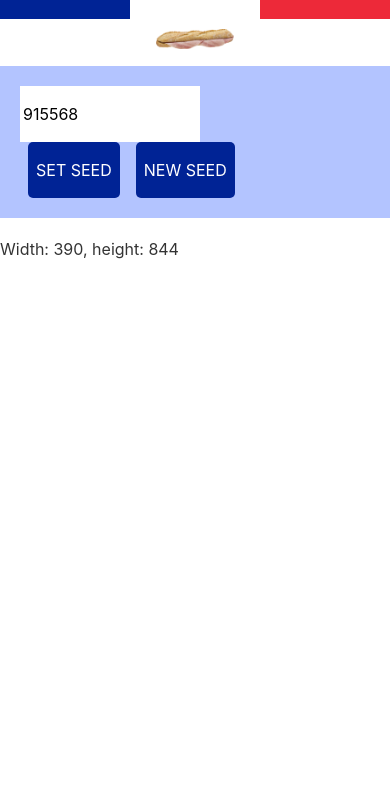
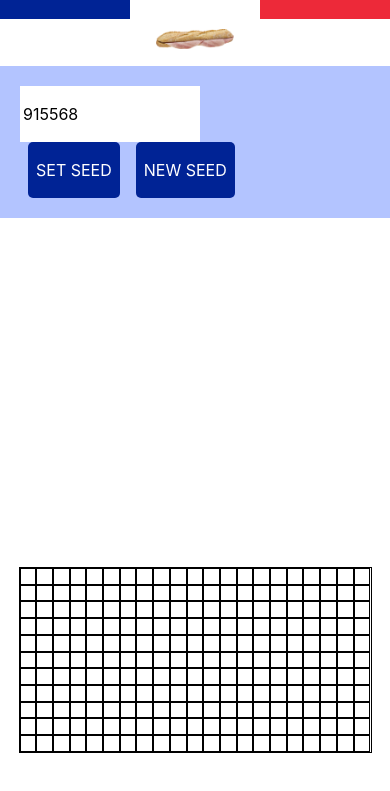
Before and after one commit to SleepyFanjo/jean-bomberman, a Gatsby site: page / in a window 390 px wide. Shown: the part 67-858 px from the top of the page. Built offline with nearby package versions, Linux system fonts and the light colour scheme; Gatsby itself is replaced by a stand-in of ours.

Commit message:
added responsive map grid display

```diff
--- a/src/components/game/GameManager.js
+++ b/src/components/game/GameManager.js
@@ -10,7 +10,8 @@ export default class GameManager extends React.Component {
   constructor (props) {
     super(props)
     this.state = {
-      open: true
+      open: true,
+      animationEnd: false
     }
 
     window.setTimeout(() => {
@@ -19,6 +20,13 @@ export default class GameManager extends React.Component {
       })
     }, 1000)
   }
+
+  handleAnimationEnd = () => {
+    this.setState({
+      animationEnd: true
+    })
+  }
+
   render () {
     return (
       <GameContext.Consumer>
@@ -26,12 +34,12 @@ export default class GameManager extends React.Component {
           game => (
             <React.Fragment>
               <SeedManager {...game}  />
-              <GameLoader open={!game.map} />
+              <GameLoader open={!game.map} onAnimationEnd={this.handleAnimationEnd} />
               {
-                game.map
+                game.map && this.state.animationEnd
                 ? <WindowSize>
                   {
-                    ({width, height}) => <MapDisplay map={game.map} width={width} height={height} />
+                    ({width, height}) => <MapDisplay gameMap={game.map} width={width} height={height} />
                   }
                 </WindowSize>
                 : null
--- a/src/components/layout/layout.css
+++ b/src/components/layout/layout.css
@@ -188,13 +188,13 @@ html {
   overflow-y: scroll;
 }
 * {
-  box-sizing: inherit;
+  box-sizing: border-box;
 }
 *:before {
-  box-sizing: inherit;
+  box-sizing: border-box;
 }
 *:after {
-  box-sizing: inherit;
+  box-sizing: border-box;
 }
 body {
   color: hsla(0, 0%, 0%, 0.8);
--- a/src/components/map/MapDisplay.js
+++ b/src/components/map/MapDisplay.js
@@ -1,11 +1,82 @@
 import React from 'react'
 import styled from 'styled-components'
 
+import * as settings from '../../settings'
+
+/*
+ * Here we make map responsive using js and computing the size on window resize event (debounced)
+ * instead of just using css % and viewport units
+ * to make items position and movements easier to manage (for collision detection, etc)
+ *
+ * @TODO: It might be possible to use css for responsiveness
+ */
+
+const MapWrapper = styled.div`
+  height: ${props => props.height}px;
+  width: ${props => props.width}px;
+  display: flex;
+  align-items: center;
+  justify-content: center;
+`
+
+// add 2 to size to account for the 1px border
+const MapContainer = styled.div`
+  position: relative;
+  width: ${props => props.width + 2}px;
+  height: ${props => props.height + 2}px;
+  border: 1px solid #000;
+`
+
+const Line = styled.div`
+  height: ${props => props.height}px;
+`
+
+const Tile = styled.div`
+  height: ${props => props.size}px;
+  width: ${props => props.size}px;
+  border: 1px solid black;
+  display: inline-block;
+`
+
 export default class MapDisplay extends React.Component {
+  /*
+   * Compute map container size, accounting for screen size and map aspect ratio
+   * This ensure that map displays entirely on every screen
+   */
+  getMapContainerSize (windowWidth, windowHeight) {
+    let mapWidth = 0.9 * windowWidth
+    let mapHeight = mapWidth * settings.MAP_HEIGHT / settings.MAP_WIDTH
+
+    // If aspect ratio and window width makes map height too big (window height + a little space for game info) , scale map based on height instead
+    if (mapHeight > windowHeight - 100) {
+      mapHeight = windowHeight - 100
+      mapWidth = mapHeight * settings.MAP_WIDTH / settings.MAP_HEIGHT
+    }
+
+    return {mapWidth, mapHeight}
+  }
+
   render () {
-    const {width, height} = this.props
+    const {width, height, gameMap} = this.props
+    const { mapWidth, mapHeight } = this.getMapContainerSize(width, height)
+    const tileSize = mapHeight / settings.MAP_HEIGHT
+
     return (
-      <div>Width: {width}, height: {height}</div>
+      <MapWrapper width={width} height={height}>
+        <MapContainer width={mapWidth} height={mapHeight}>
+          {
+            gameMap.map((line, y) => (
+              <Line height={tileSize} key={y}>
+                {
+                  line.map((tile, x) => (
+                    <Tile size={tileSize} key={x} />
+                  ))
+                }
+              </Line>
+            ))
+          }
+        </MapContainer>
+      </MapWrapper>
     )
   }
 }
--- a/src/components/shared/GameLoader.js
+++ b/src/components/shared/GameLoader.js
@@ -220,6 +220,7 @@ export default class GameLoader extends React.Component {
         this.setState({
           animation: HIDE
         })
+        this.props.onAnimationEnd()
       }, 800)
     }
   }
--- a/src/components/shared/WindowSize.js
+++ b/src/components/shared/WindowSize.js
@@ -8,7 +8,7 @@ export default class WindowSize extends React.Component {
     super(props)
 
     this.state = {
-      width: window.innerWidth,
+      width: document.body.clientWidth,
       height: window.innerHeight
     }
 
@@ -25,7 +25,7 @@ export default class WindowSize extends React.Component {
 
   resize = () => {
     this.setState({
-      width: window.innerWidth,
+      width: document.body.clientWidth,
       height: window.innerHeight
     })
   }
```
